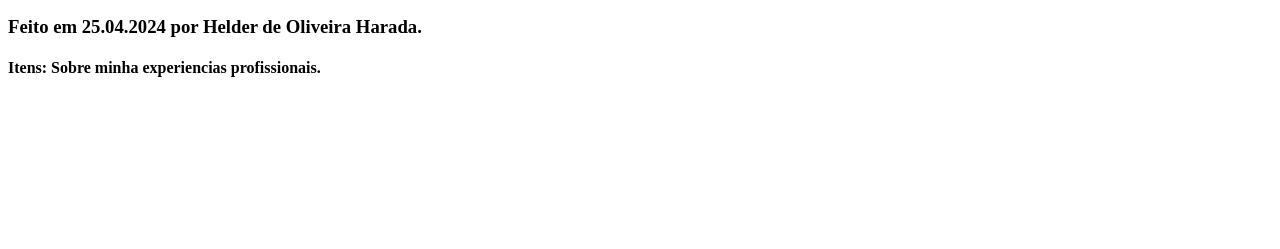
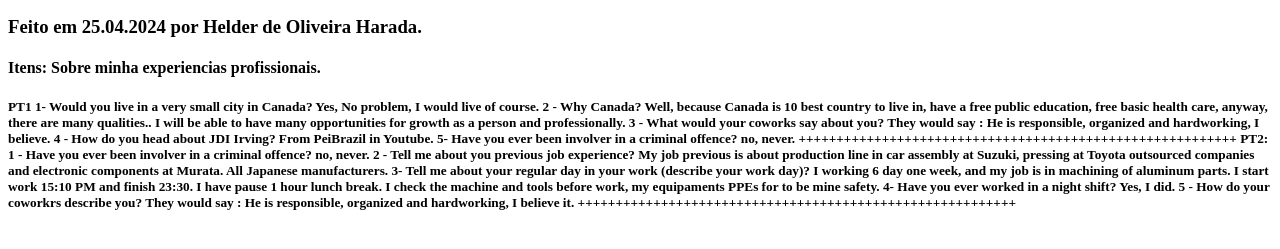
Before and after one commit to helderharada/Job_interview10VVway, a plain HTML site: page index.html in a window 1280 px wide. Shown: the part 105-354 px from the top of the page. Drawn offline with Linux system fonts and the light colour scheme.

Commit message:
Update index.html

```diff
--- a/index.html
+++ b/index.html
@@ -26,6 +26,34 @@
 Sobre minha experiencias profissionais.
 </h4>
 
+<H5>
+  PT1
+1- Would you live in a very small city in Canada?
+ Yes, No problem, I would live of course.
+2 - Why Canada?
+ Well, because Canada is 10 best country to live in, have a
+ free public education, free basic health care, anyway, there are many qualities.. I will be able to have many opportunities for growth as a person and professionally.
+3 - What would your coworks say about you?
+They would say : He is responsible, organized and hardworking, I believe.
+4 - How do you head about JDI Irving?
+From PeiBrazil in Youtube.
+5- Have you ever been involver in a criminal offence?
+no, never.
+++++++++++++++++++++++++++++++++++++++++++++++++++++++++++
+PT2:
+1 - Have you ever been involver in a criminal offence?
+no, never.
+2 - Tell me about you previous job experience?
+My job previous is about production line in car assembly at Suzuki, pressing at Toyota outsourced companies and electronic components at Murata. All Japanese manufacturers.
+3- Tell me about your regular day in your work (describe your work day)?
+I working 6 day one week, and my job is  in machining of aluminum parts. I start work 15:10 PM and finish 23:30. I have pause 1 hour lunch break. I check the machine and tools before work, my equipaments PPEs for to be mine safety.
+4- Have you ever worked in a night shift? Yes, I did.
+5 - How do your coworkrs describe you?
+They would say : He is responsible, organized and hardworking, I believe it.
+++++++++++++++++++++++++++++++++++++++++++++++++++++++++++
+
+</H5>
+
 
 
 
```
